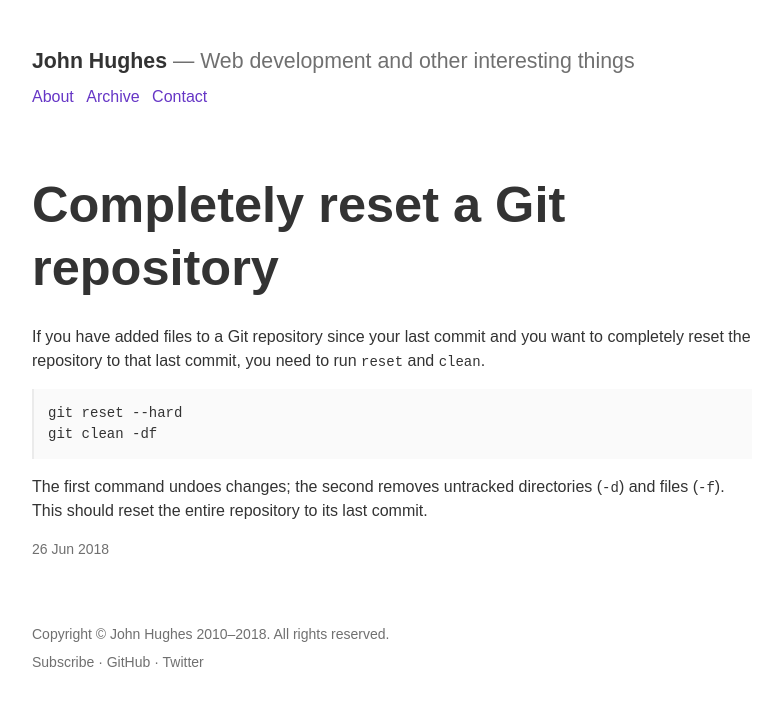
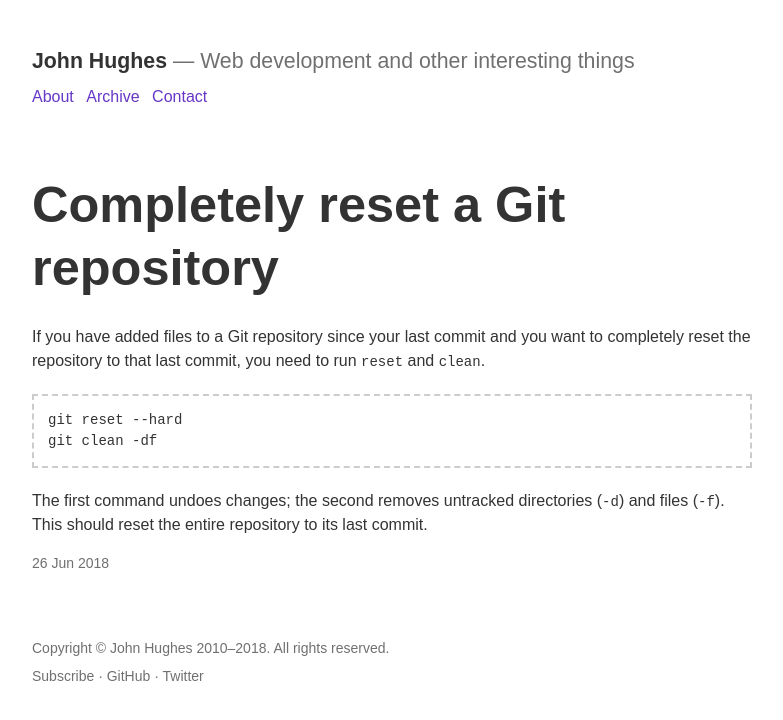
Before and after one commit to johnkhughes/john-hughes-web, a Jekyll site: the page built from _posts/2018-06-26-completely-reset-a-git-repository.md, in a window 1280 px wide. Shown: the top 720 px of the page, without its empty margins (248-1031 px from the left). Built offline with Jekyll 4.4.1, drawn with Linux system fonts in a browser that asks for light colours.

Commit message:
Simplify code styles

```diff
--- a/_sass/_typography.scss
+++ b/_sass/_typography.scss
@@ -68,9 +68,8 @@ p {
 }
 
 pre {
-    background: tint($text_color, 97.5%);
-    border-left: 2px solid tint($text_color, 90%);
-    margin: 1em 0;
+    border: 2px dashed tint($text_color, 75%);
+    margin: 1.5em 0;
     overflow-wrap: break-word;
     overflow: auto;
     padding: 1em;
```
